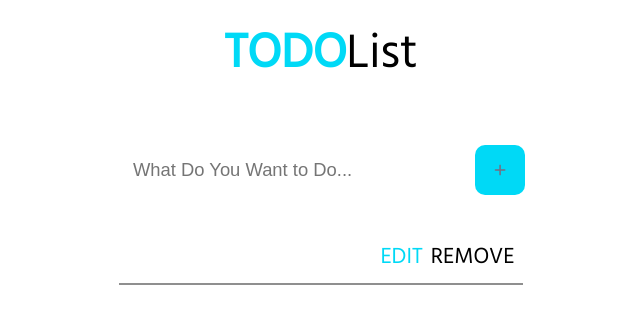
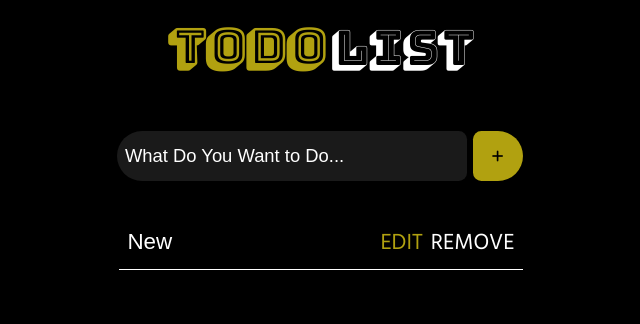
Before and after one commit to tomusnie/git-lesson, a plain HTML site: page index.html in a window 1280 px wide. Shown: the whole page, without its empty margins (319-959 px from the left). Drawn offline with Linux system fonts and the light colour scheme.

Commit message:
cambio di colore | color change

```diff
--- a/index.html
+++ b/index.html
@@ -9,6 +9,8 @@
     <link href="https://fonts.googleapis.com/css?family=Hind&display=swap" rel="stylesheet">
     <link rel="stylesheet" href="path/to/font-awesome/css/font-awesome.min.css">
     <script src="https://kit.fontawesome.com/a81368914c.js"></script>
+    <link href="https://fonts.googleapis.com/css2?family=Bungee+Shade&display=swap" rel="stylesheet">
+    <link href="https://fonts.googleapis.com/css2?family=Bangers&display=swap" rel="stylesheet">
 </head>
 <body>
     <h1><span class="title">Todo</span>List</h1>
--- a/style.css
+++ b/style.css
@@ -6,21 +6,22 @@
 
 body {
 	height: 100%;
-	background-color: white
+	background-color: black;
 	box-sizing: border-box;
 }
 
 h1 {
-	color: black;
+	color: white;
 	font-size: 3rem;
 	font-weight: 50;
 	text-align: center;
 	margin: 1rem 0 3rem;
-	font-family: 'Hind', sans-serif;
+	font-family: 'Bungee Shade', cursive;
 }
 
 .title {
-	color: #00d9f6;
+	margin-right: 5px;
+	color: #b1a110;
 	text-transform: uppercase;
 	font-weight: 800;
 }
@@ -32,25 +33,51 @@ h1 {
 }
 
 .input {
-	padding: 0.5rem 1rem;
+	background-color: rgba(255, 255, 255, 0.103);
+	padding: 0.5rem 0.5rem;
 	outline: none;
 	border: none;
 	height: 50px;
-	border-radius: 10px;
+	border-top-right-radius: 10px;
+	border-bottom-right-radius: 10px;
+	border-top-left-radius: 30px;
+	border-bottom-left-radius: 30px;
 	width: 350px;
-	margin: 0.25rem;
+	margin: 0.1rem;
 	transition: .5s;
 	font-size: 1.15rem;
+	z-index: 1;
+}
+
+::-webkit-input-placeholder {
+	color: white;
+}
+
+:-moz-placeholder {
+	/* Firefox 18- */
+	color: white;
+}
+
+::-moz-placeholder {
+	/* Firefox 19+ */
+	color: white;
+}
+
+:-ms-input-placeholder {
+	color: white;
 }
 
 .add {
 	outline: none;
 	border: none;
 	height: 50px;
-	border-radius: 10px;
+	border-top-right-radius: 30px;
+	border-bottom-right-radius: 30px;
+	border-top-left-radius: 10px;
+	border-bottom-left-radius: 10px;
 	width: 50px;
-	background-color: #00d9f6;
-	color: #6c7589;
+	background-color: #b1a110;
+	color: #000000;
 	cursor: pointer;
 	transition: .5s;
 	margin: 0.25rem;
@@ -71,7 +98,7 @@ h1 {
 
 .item {
 	padding: 0.5rem;
-	border-bottom: 2px solid rgb(143, 143, 143);
+	border-bottom: 1px solid rgb(255, 255, 255);
 	margin-bottom: 1.5rem;
 }
 
@@ -79,16 +106,17 @@ h1 {
 	background: none;
 	outline: none;
 	border: none;
-	color: #fff;
+	color: rgb(255, 255, 255);
 	font-size: 1.4rem;
 	width: 245px;
+	z-index: 2;
 }
 
 .edit {
 	background: none;
 	outline: none;
 	border: none;
-	color: #00d9f6;
+	color: #b1a110;
 	font-size: 1.4rem;
 	font-family: 'Hind', sans-serif;
 	margin: 0 0.5rem;
@@ -99,7 +127,7 @@ h1 {
 	background: none;
 	outline: none;
 	border: none;
-	color: black;
+	color: white;
 	font-size: 1.4rem;
 	font-family: 'Hind', sans-serif;
 	cursor: pointer;
```
